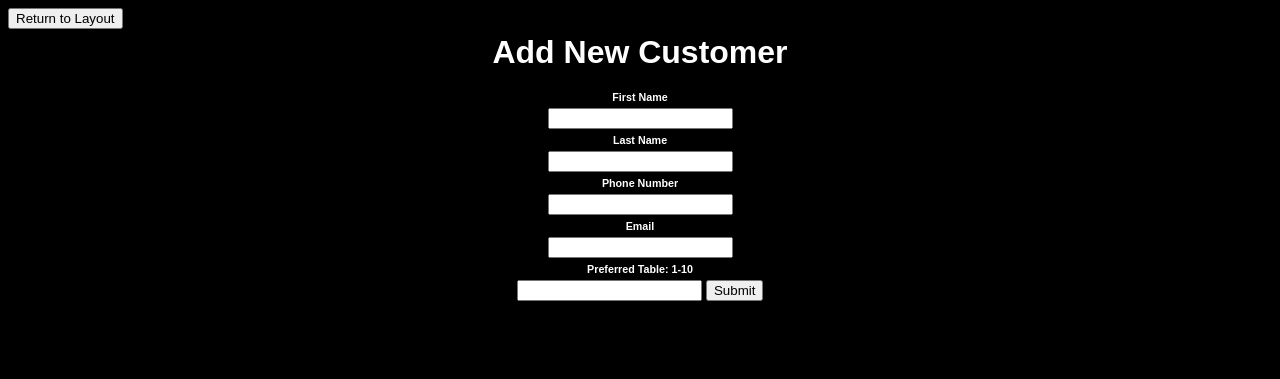
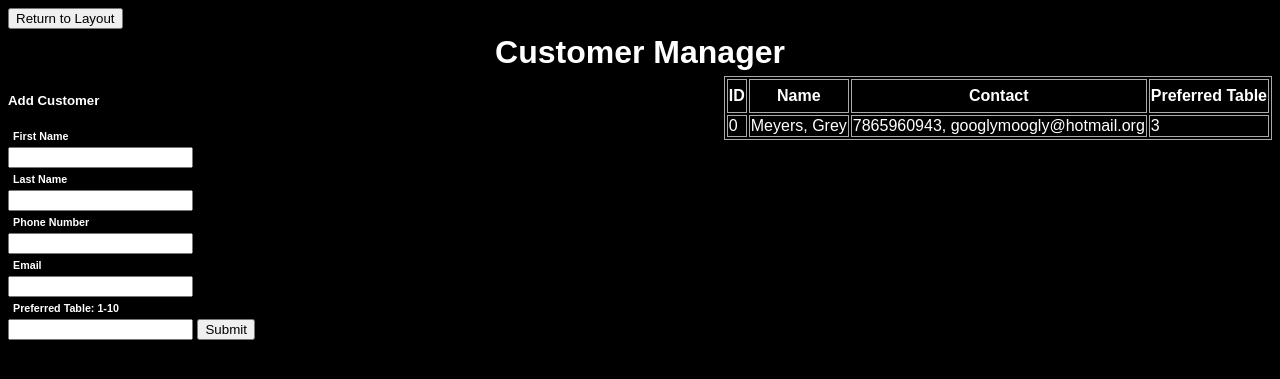
Before and after one commit to gd05134/DBS_Restaurant_POS, a Flask app: page /customer in a window 1280 px wide. Shown: the top 379 px of the page. Run offline with Flask 3, Linux system fonts and the light colour scheme.

Commit message:
waka waka

```diff
--- a/main.py
+++ b/main.py
@@ -4,6 +4,8 @@ from flask_sqlalchemy import SQLAlchemy
 from datetime import datetime
 
 #global variables if needed
+customer_id = 0
+res_id = 0
 
 #Create Flask App
 app = Flask(__name__)
@@ -61,11 +63,9 @@ class Reservation(db.Model):
     date_created = db.Column(db.DateTime, default = datetime.today(), nullable=False) #idk if this is the right datetime function, will change later
     date_reserved = db.Column(db.DateTime, default = datetime.today(), nullable=False)#pulls current time, find function to pull select time
 
-    def __init__(self, reservation_id, cust_id, date_created, date_reserved):
+    def __init__(self, reservation_id, cust_id):
         self.reservation_id = reservation_id
         self.cust_id = cust_id
-        self.date_created = date_created
-        self.date_reserved = date_reserved
 
 #Payment Schema
 class Payment(db.Model):
@@ -148,37 +148,45 @@ def order(table_id):
         return render_template('order.html', table = table)
 
 #For Customers
-customer_id = 0
 @app.route('/customer', methods=['GET','POST'])
 def add_customer():
+    global customer_id
     if request.method == 'POST':
-        first_name = request.form['First Name']
-        last_name = request.form['Last Name']
+        cust_first_name = request.form['First Name']
+        cust_last_name = request.form['Last Name']
         phone_no = request.form['Phone No.']
         email = request.form['Email']
-        pref_table = request.form.get('Preferred Table')
+        pref_table = request.form['Preferred Table']
         try:
-            db.session.add(Customer(cust_id=customer_id, first_name=first_name, last_name=last_name, phone_no=phone_no, email=email, pref_table=pref_table))
+            db.session.add(Customer(customer_id, cust_first_name, cust_last_name, phone_no, email, pref_table))
             customer_id += 1
             db.session.commit()
-            return redirect(url_for('index'))
+            return redirect('/customer')
         except:
                return 'There was an issue entering your information'
     else:
-        return render_template('customer.html')
+        customers = Customer.query.order_by(Customer.cust_id).all()
+        return render_template('customer.html', customers = customers)
 
 #For reservations
 @app.route('/reservation', methods=['GET','POST'])
 def add_reservation():
+    global reservation_id
     if request.method == 'POST':
-
+        cust_id = request.form['Enter Customer ID']
         try:
+            db.session.add(Reservation(res_id, cust_id))
+            res_id += 1
             db.session.commit()
-            return redirect(url_for('/'))
+            return redirect(url_for('/reservation'))
         except:
                return 'There was an issue reserving your table'
     else:
-        return render_template('reservation.html')
+        reservations = db.session.execute(db.select(Reservation).order_by(Reservation.reservation_id)).all()
+        return render_template('reservation.html', reservations = reservations)
+
+# with app.app_context():
+#     db.create_all()
 
 if __name__ == '__main__':
      app.run(debug=True)
--- a/templates/customer.html
+++ b/templates/customer.html
@@ -9,19 +9,36 @@
     <form action="/" method="GET">
         <button>Return to Layout</button>
     </form>
-    <h1 style="text-align: center;">Add New Customer</h1>
+    <h1 style="text-align: center;">Customer Manager</h1>
+    <table align="right">
+        <tr>
+          <th>ID</th>
+          <th>Name</th>
+          <th>Contact</th>
+          <th>Preferred Table</th>
+        </tr>
+        {% for customer in customers %}
+        <tr>
+          <td>{{customer.cust_id}} </td>
+          <td>{{customer.cust_last_name}}, {{customer.cust_first_name}}</td>
+          <td>{{customer.phone_no}}, {{customer.email}}</td>
+          <td>{{customer.pref_table}}</td>
+        </tr>
+        {% endfor %}
+    </table>
     <div class="form">
-        <form action="/customer" method="POST" style="text-align: center;">
+        <form action="/customer" method="POST">
+            <h5>Add Customer</h5>
             <h6>First Name</h6>
-            <input type="text" name="First Name" id="first_name" value="{{first_name}}">
+            <input type="text" name="First Name" id="first_name">
             <h6>Last Name</h6>
-            <input type="text" name="Last Name" id="last_name" value="{{last_name}}">
+            <input type="text" name="Last Name" id="last_name">
             <h6>Phone Number</h6>
-            <input type="text" name="Phone No." id="phone_no" value="{{email}}">
+            <input type="text" name="Phone No." id="phone_no">
             <h6>Email</h6>
-            <input type="text" name="Email" id="email" value="{{phone_no}}">
+            <input type="text" name="Email" id="email">
             <h6>Preferred Table: 1-10</h6>
-            <input type="text" name="Preferred Table" id="pref_table" value="{{pref_table}}">
+            <input type="text" name="Preferred Table" id="pref_table">
             <input type="submit" name="Enter Info">
         </form>
     </div>
```
Also changed, not shown: templates/reservation.html (+27 -0 lines), instance/restaurant_pos.db.
